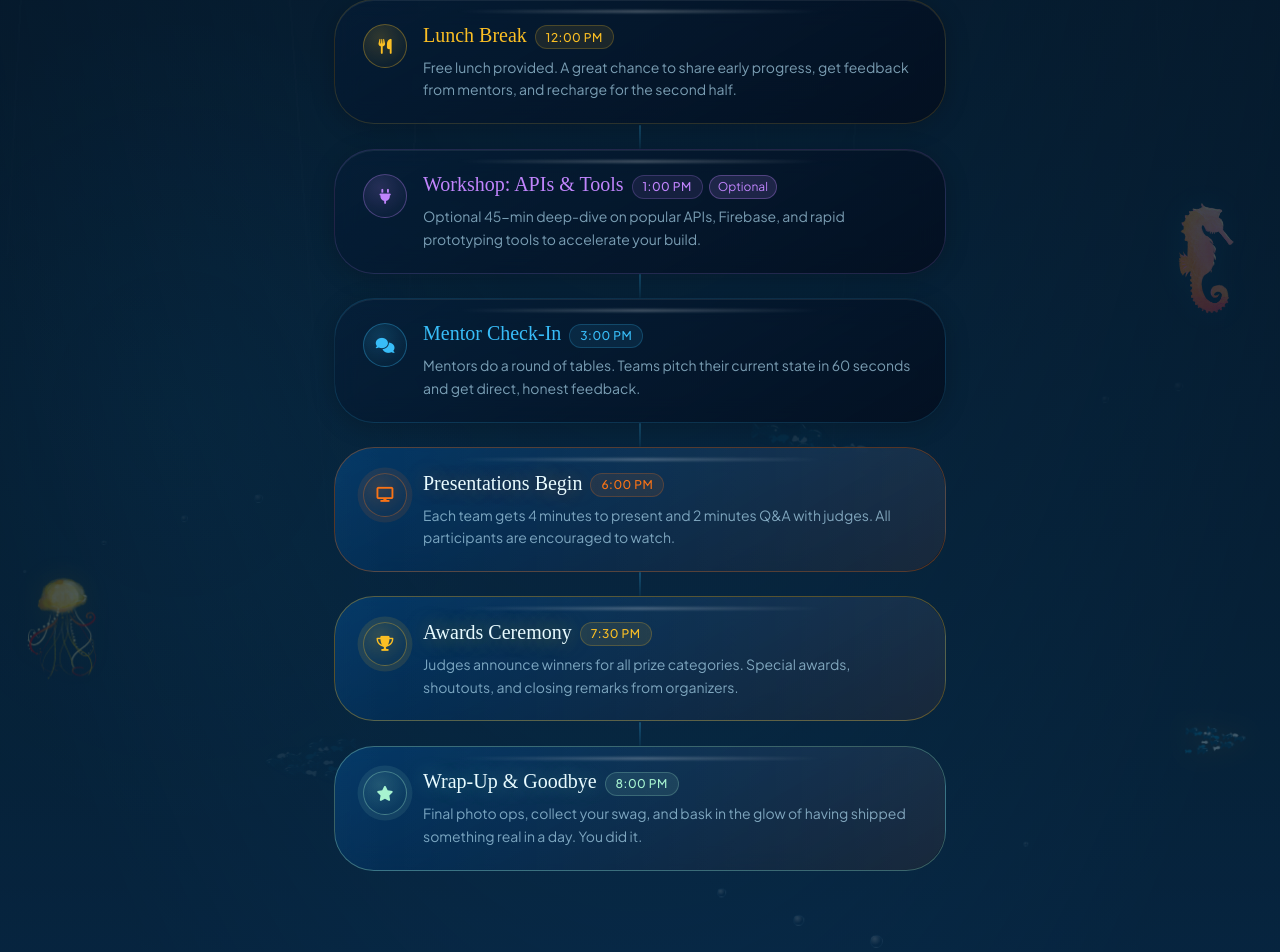
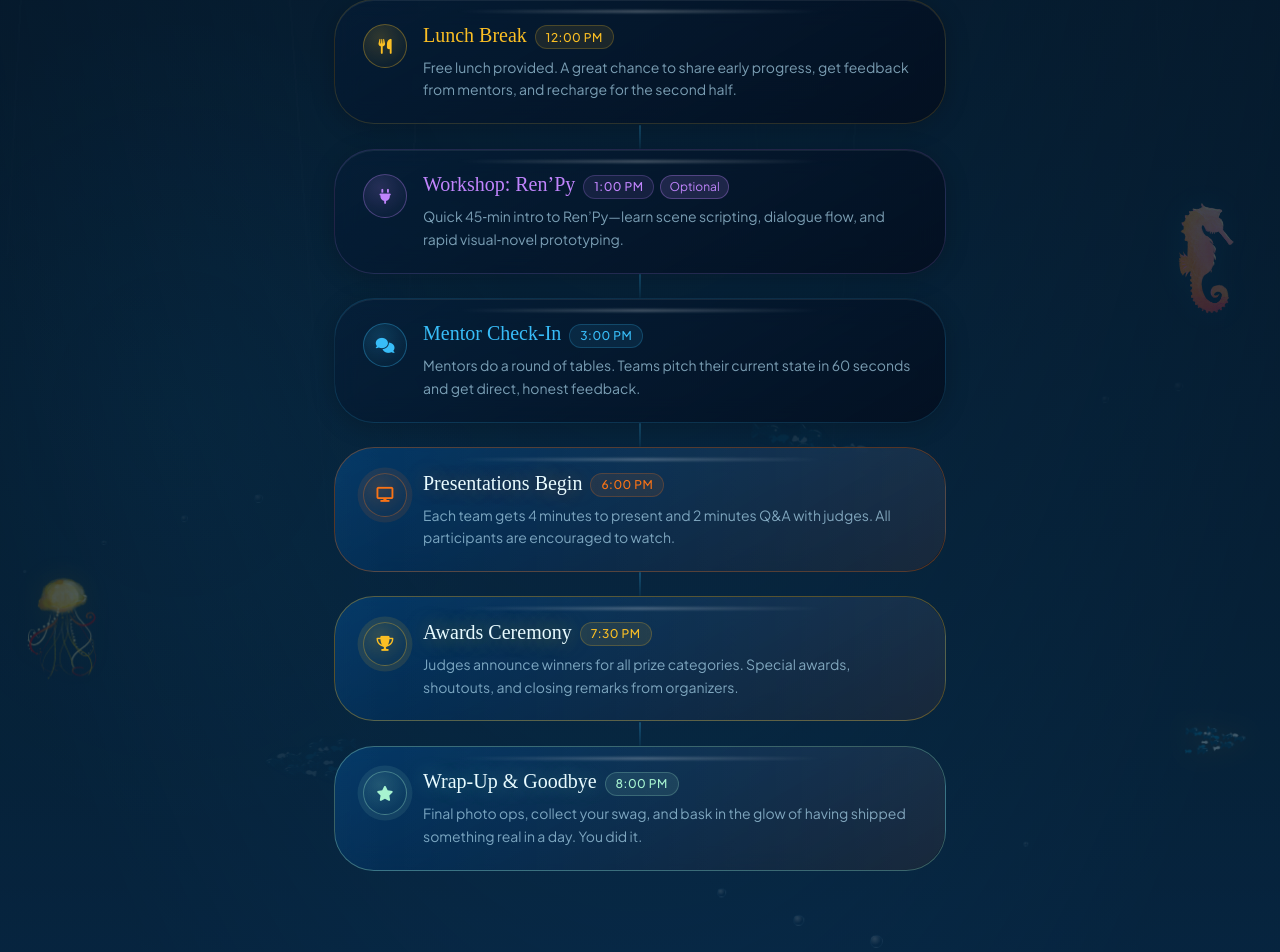
Before and after one commit to ElliottStarosta/Atlas, a React (Vite) app: page / in a window 1280 px wide. Shown: the part 4001-4953 px from the top of the page. Built offline with nearby package versions, Linux system fonts and the light colour scheme; the HTML template or start-up script is replaced by a standard one; a web font is replaced by a local one.

Commit message:
fix: changed workshop schedule

```diff
--- a/src/sections/Schedule.jsx
+++ b/src/sections/Schedule.jsx
@@ -41,8 +41,8 @@ const events = [
   },
   {
     time: "1:00 PM",
-    title: "Workshop: APIs & Tools",
-    body: "Optional 45-min deep-dive on popular APIs, Firebase, and rapid prototyping tools to accelerate your build.",
+    title: "Workshop: Ren’Py",
+    body: "Quick 45‑min intro to Ren’Py—learn scene scripting, dialogue flow, and rapid visual‑novel prototyping.",
     icon: "fa-plug",
     color: "#c084fc",
     glow: "rgba(192,132,252,0.4)",
```
